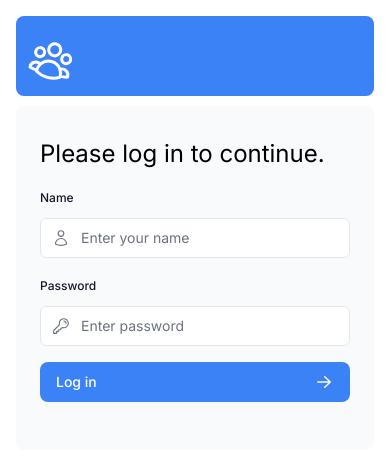
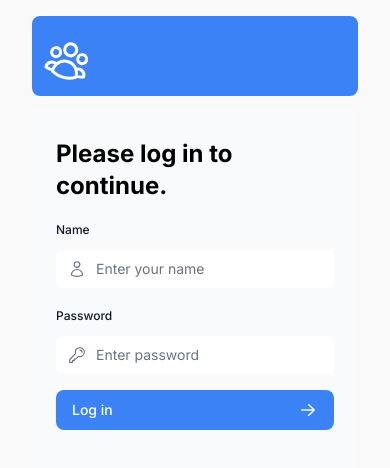
Before and after one commit to tijnschutte/household-app, a Next.js app: page /login in a window 390 px wide. Shown: the top 468 px of the page. Built offline with nearby package versions, Linux system fonts and the light colour scheme.

Commit message:
autosize for phones

```diff
--- a/app/dashboard/household/client-page.tsx
+++ b/app/dashboard/household/client-page.tsx
@@ -54,7 +54,7 @@ export default function HouseholdClientPage({ household, userId } : {household :
             </div>
 
             {/* Middle Section (Takes Remaining Space) */}
-            <div className="flex-1 overflow-auto p-4 bg-white">
+            <div className="flex-1 overflow-auto p-4">
                 <h2 className="text-lg font-semibold mb-2">
                     <span>
                         {showPersonal ? "Persoonlijke boodschappen" : "Huis boodschappen"}
--- a/app/layout.tsx
+++ b/app/layout.tsx
@@ -8,8 +8,10 @@ export default function RootLayout({
 }) {
   return (
     <html lang="en" suppressHydrationWarning>
-      <body className={`${inter.className} antialiased`}>
-          {children}
+      <body
+        className={`${inter.className} antialiased w-full max-w-4xl mx-auto px-4 sm:px-6 md:px-8 min-h-screen`}
+      >
+        <div className="flex flex-col min-h-screen">{children}</div>
       </body>
     </html>
   );
--- a/app/ui/global.css
+++ b/app/ui/global.css
@@ -4,24 +4,100 @@
 
 @layer base {
   :root {
-    --sidebar-background: 0 0% 98%;
-    --sidebar-foreground: 240 5.3% 26.1%;
+    /* Sidebar Colors */
+    --sidebar-bg: 0 0% 98%;
+    --sidebar-fg: 240 5.3% 26.1%;
     --sidebar-primary: 240 5.9% 10%;
-    --sidebar-primary-foreground: 0 0% 98%;
+    --sidebar-primary-fg: 0 0% 98%;
     --sidebar-accent: 240 4.8% 95.9%;
-    --sidebar-accent-foreground: 240 5.9% 10%;
+    --sidebar-accent-fg: 240 5.9% 10%;
     --sidebar-border: 220 13% 91%;
     --sidebar-ring: 217.2 91.2% 59.8%;
   }
 
   .dark {
-    --sidebar-background: 240 5.9% 10%;
-    --sidebar-foreground: 240 4.8% 95.9%;
+    --sidebar-bg: 240 5.9% 10%;
+    --sidebar-fg: 240 4.8% 95.9%;
     --sidebar-primary: 224.3 76.3% 48%;
-    --sidebar-primary-foreground: 0 0% 100%;
+    --sidebar-primary-fg: 0 0% 100%;
     --sidebar-accent: 240 3.7% 15.9%;
-    --sidebar-accent-foreground: 240 4.8% 95.9%;
+    --sidebar-accent-fg: 240 4.8% 95.9%;
     --sidebar-border: 240 3.7% 15.9%;
     --sidebar-ring: 217.2 91.2% 59.8%;
   }
 }
+
+/* styles/global.css */
+html, body {
+  margin: 0;
+  padding: 0;
+  width: 100%;
+  min-height: 100vh;
+  font-family: sans-serif;
+  overflow-x: hidden; /* Prevent horizontal scrolling */
+  background-color: #f9f9f9; /* Light background for better readability */
+}
+
+main {
+  display: flex;
+  flex-direction: column;
+  gap: 1.5rem; /* Adds spacing between sections */
+}
+
+.container {
+  width: 100%;
+  max-width: 1200px;
+  margin: auto;
+  padding: 1rem;
+}
+
+@media (max-width: 1024px) {
+  .container {
+    max-width: 100%;  /* Ensure full width on tablets */
+    padding: 1rem;
+  }
+}
+
+@media (max-width: 768px) {
+  .container {
+    max-width: 100%;  /* Full width on mobile */
+    padding: 0.75rem;
+  }
+}
+
+/* Ensure buttons & inputs are touch-friendly */
+button, input, textarea {
+  font-size: 16px; /* Prevents zoom on focus */
+  padding: 12px;
+  border-radius: 5px;
+  border: 1px solid var(--sidebar-border);
+  outline: none;
+}
+
+button:focus,
+input:focus,
+textarea:focus {
+  outline: 2px solid var(--sidebar-ring);
+}
+
+/* Make images responsive */
+img {
+  max-width: 100%;
+  height: auto;
+  display: block;
+}
+
+html {
+  font-size: 16px;
+}
+
+h1 {
+  font-size: 2rem;
+  font-weight: bold;
+}
+
+@media (max-width: 768px) {
+  h1 {
+    font-size: 1.75rem;
+  }
+}
```
